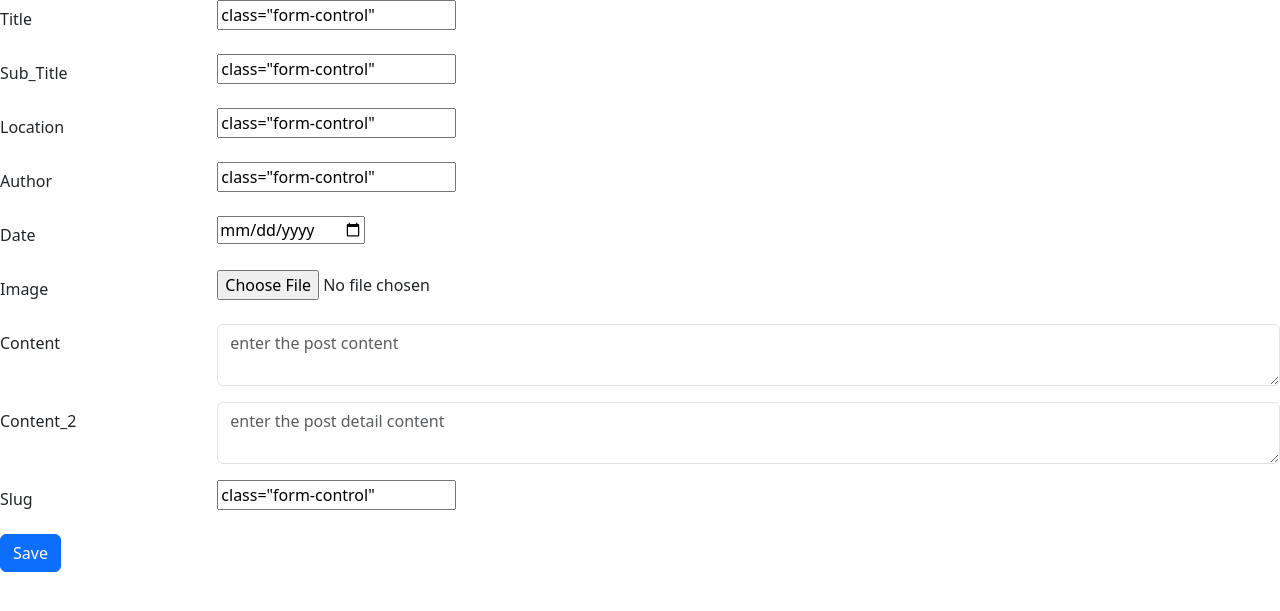
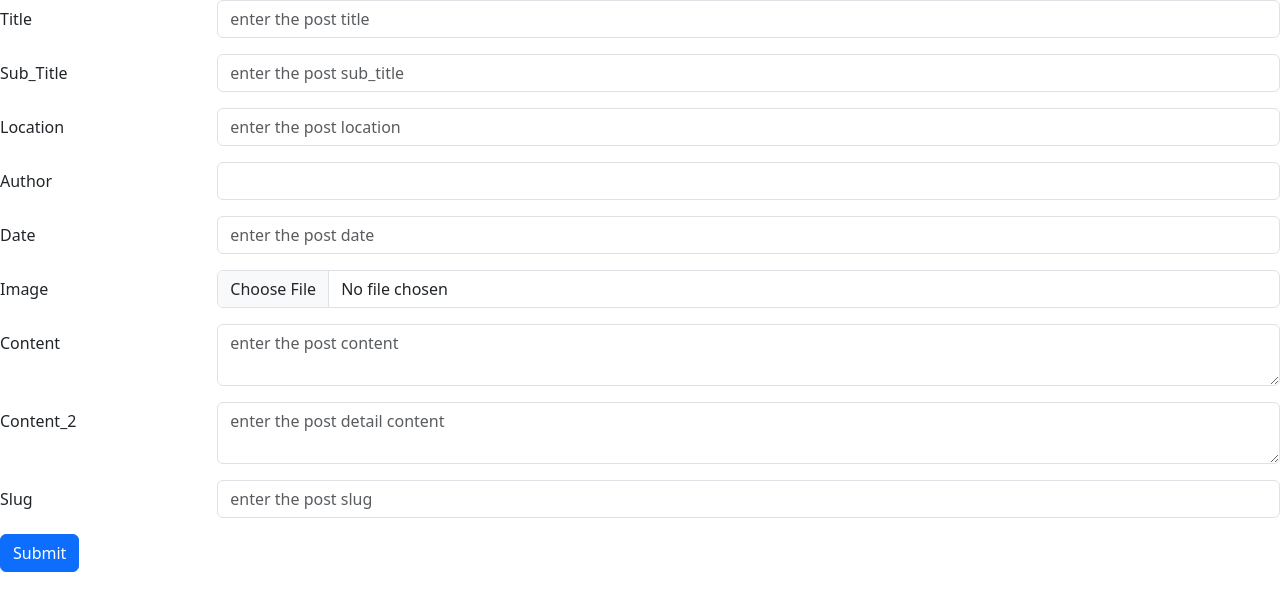
Before and after one commit to BILZBT/StartToday, a Flask app: page /admin/edit-post/1 in a window 1280 px wide. Shown: the top 611 px of the page. Run offline with Flask 3, Linux system fonts and the light colour scheme; data that the repository does not hold is empty; some libraries are stand-ins or nearby versions.

Commit message:
Update edit_post.html

```diff
--- a/templates/admin/edit_post.html
+++ b/templates/admin/edit_post.html
@@ -11,42 +11,42 @@
         <div class="row mb-3">
           <label  class="col-sm-2 col-form-label">Title</label>
           <div class="col-sm-10">
-            <input type="text" value={{posts.Title}} class="form-control" placeholder='enter the post title' name='title'>
+            <input type="text" value="{{posts.Title}}" class="form-control" placeholder='enter the post title' name='title'>
           </div>
         </div>
 
         <div class="row mb-3">
             <label  class="col-sm-2 col-form-label">Sub_Title</label>
             <div class="col-sm-10">
-              <input type="text" value={{posts.Sub_Title}} class="form-control" placeholder='enter the post sub_title' name='sub_title'>
+              <input type="text" value="{{posts.Sub_Title}}" class="form-control" placeholder='enter the post sub_title' name='sub_title'>
             </div>
           </div>
 
           <div class="row mb-3">
             <label  class="col-sm-2 col-form-label">Location</label>
             <div class="col-sm-10">
-              <input type="text" value={{posts.Location}} class="form-control" placeholder='enter the post location' name='location'>
+              <input type="text" value="{{posts.Location}}" class="form-control" placeholder='enter the post location' name='location'>
             </div>
           </div>
 
           <div class="row mb-3">
             <label  class="col-sm-2 col-form-label">Author</label>
             <div class="col-sm-10">
-              <input type="text" value={{current_user.Name}} class="form-control" name='author'>
+              <input type="text" value="{{current_user.Name}}" class="form-control" name='author'>
             </div>
           </div>
 
           <div class="row mb-3">
             <label  class="col-sm-2 col-form-label">Date</label>
             <div class="col-sm-10">
-              <input type="date"value={{posts.Date}} class="form-control" placeholder='enter the post date' name='date'>
+              <input type="DD/MM/YYYY"value="{{posts.Date}}" class="form-control" placeholder='enter the post date' name='date'>
             </div>
           </div>
 
           <div class="row mb-3">
             <label  class="col-sm-2 col-form-label">Image</label>
             <div class="col-sm-10">
-              <input type="file" value={{posts.Image}} class="form-control" placeholder='enter the post image adress' name='image'>
+              <input type="file" value="{{posts.Image}}" class="form-control" placeholder='enter the post image adress' name='image'>
             </div>
           </div>
 
@@ -67,11 +67,11 @@
           <div class="row mb-3">
             <label  class="col-sm-2 col-form-label">Slug</label>
             <div class="col-sm-10">
-              <input type="text" value={{posts.Slug}} class="form-control" placeholder='enter the post slug' name='slug'>
+              <input type="text" value="{{posts.Slug}}" class="form-control" placeholder='enter the post slug' name='slug'>
             </div>
           </div>
 
-        <button type="submit" class="btn btn-primary">Save</button>
+        <button type="submit" class="btn btn-primary">Submit</button>
       </form>
 
     <script src="https://cdn.jsdelivr.net/npm/bootstrap@5.3.2/dist/js/bootstrap.bundle.min.js" integrity="sha384-C6RzsynM9kWDrMNeT87bh95OGNyZPhcTNXj1NW7RuBCsyN/o0jlpcV8Qyq46cDfL" crossorigin="anonymous"></script>
```
